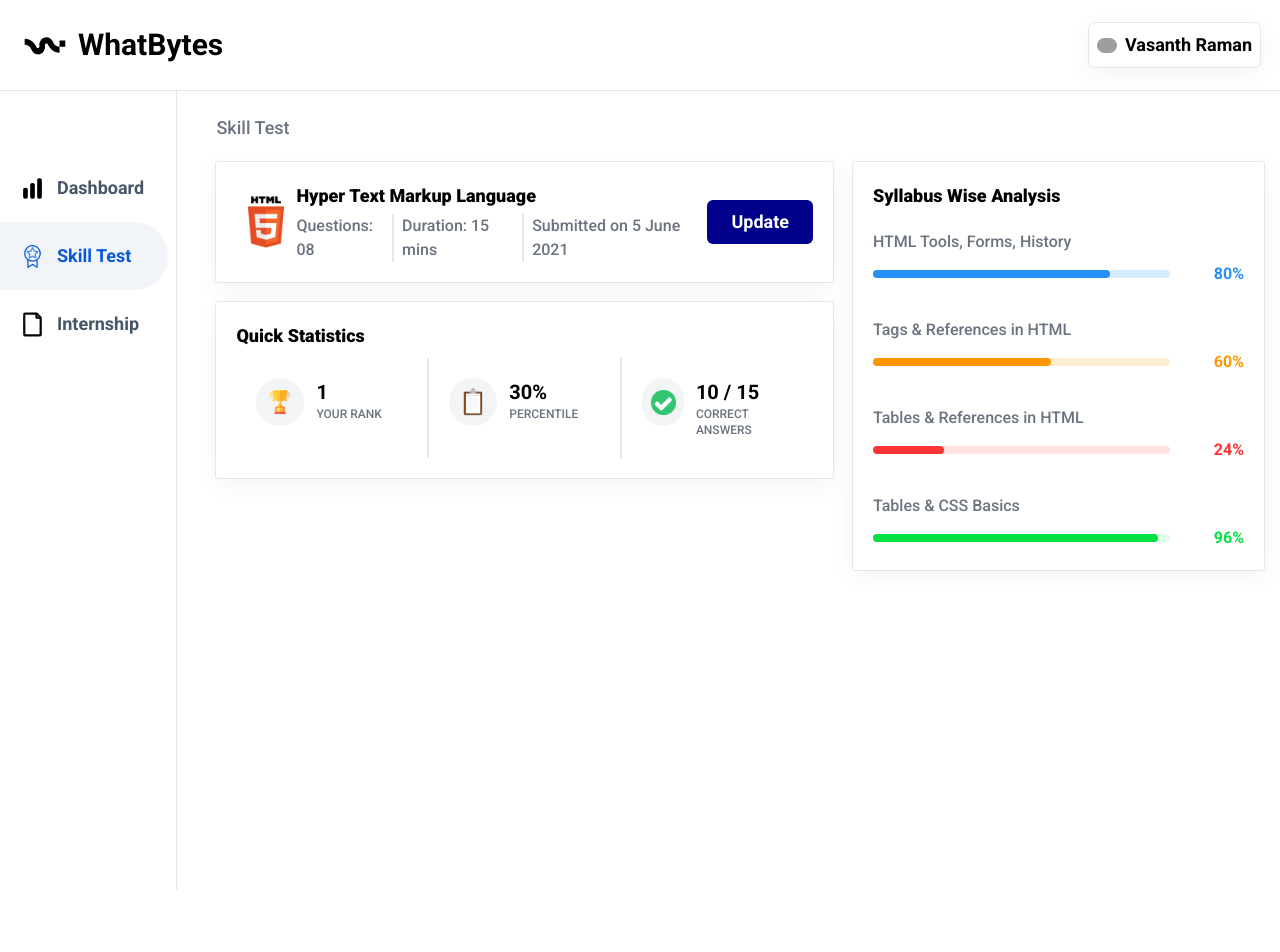
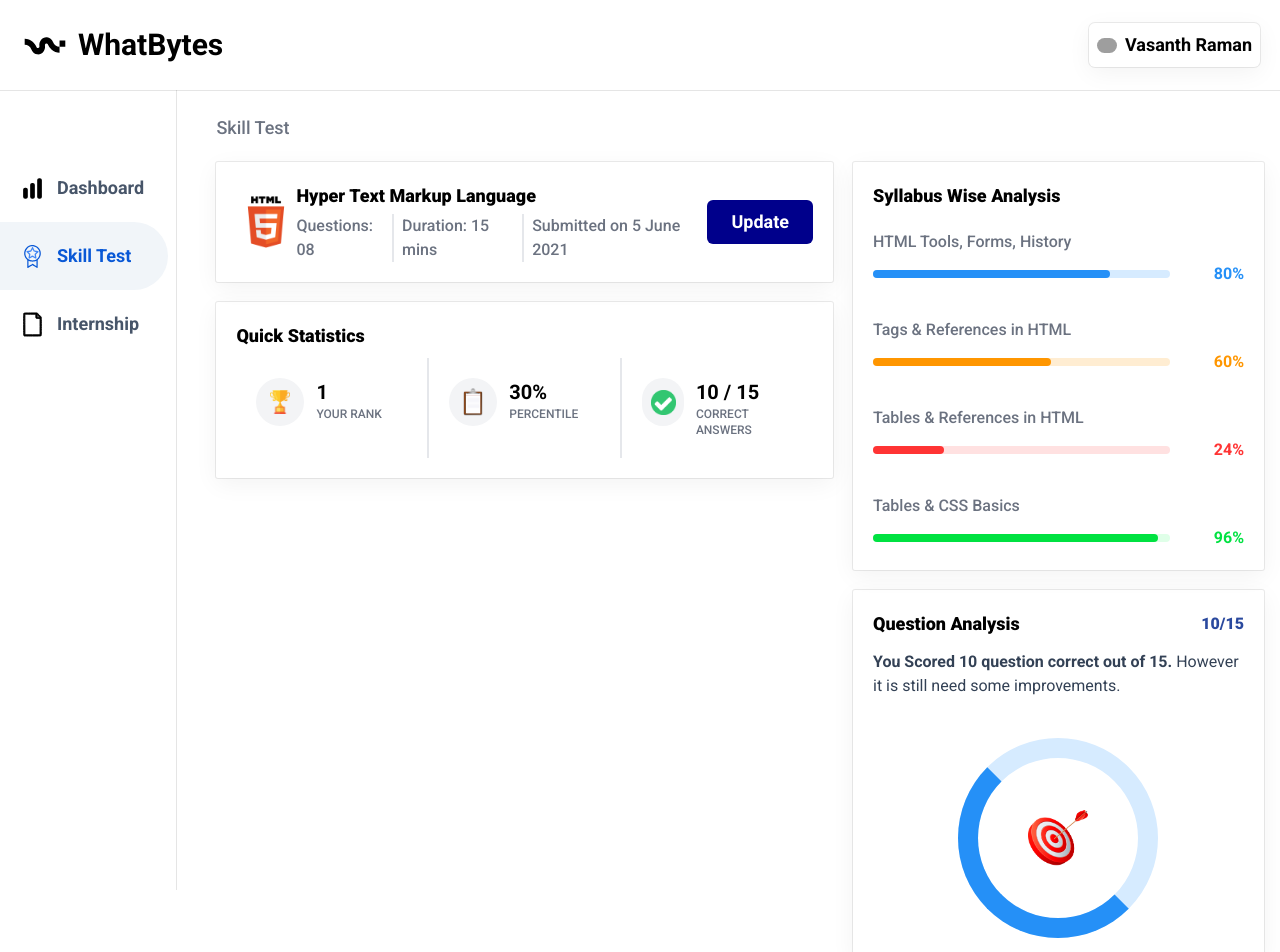
Before and after one commit to vasa-r/whatbytes-assignments, a Next.js app: page / in a window 1280 px wide. Shown: the top 952 px of the page. Before the commit the page ends 914 px from the top, so only its background shows below. Built offline with nearby package versions, Linux system fonts and the light colour scheme; grey boxes are pictures that could not be loaded.

Commit message:
feat: progress bar for questions done

```diff
--- a/components/Analysis/AnalysisSection.tsx
+++ b/components/Analysis/AnalysisSection.tsx
@@ -1,10 +1,12 @@
 import React from "react";
 import Syllabus from "./Syllabus";
+import Question from "./Question";
 
 const AnalysisSection = () => {
   return (
     <div className="w-[40%] h-full flex flex-col gap-5">
       <Syllabus />
+      <Question />
     </div>
   );
 };
--- /dev/null
+++ b/components/Analysis/CircleProgress.tsx
@@ -0,0 +1,55 @@
+import Image from "next/image";
+import React from "react";
+import Target from "@/assets/target.png";
+
+interface CircularProgressBarProps {
+  percentage: number;
+}
+
+const CircularProgressBar: React.FC<CircularProgressBarProps> = ({
+  percentage,
+}) => {
+  const rotation = (percentage / 100) * 360;
+
+  return (
+    <div
+      className="relative flex items-center justify-center"
+      style={{
+        width: 200,
+        height: 200,
+      }}
+    >
+      {/* Background Circle (Track) */}
+      <div
+        className="absolute inset-0 rounded-full border-[20px]"
+        style={{
+          borderColor: "#d6ebff",
+        }}
+      ></div>
+
+      {/* Progress Circle */}
+      <div
+        className="absolute inset-0 rounded-full border-[20px] border-transparent"
+        style={{
+          borderTopColor: "#2590f7",
+          borderRightColor: "#2590f7",
+          transform: `rotate(${rotation}deg)`,
+          transformOrigin: "center",
+        }}
+      ></div>
+
+      {/* Center Circle */}
+      <div
+        className="absolute rounded-full bg-white flex justify-center items-center"
+        style={{
+          width: 200 * 0.7,
+          height: 200 * 0.7,
+        }}
+      >
+        <Image src={Target} alt="target image" width={60} height={60} />
+      </div>
+    </div>
+  );
+};
+
+export default CircularProgressBar;
--- /dev/null
+++ b/components/Analysis/Question.tsx
@@ -0,0 +1,27 @@
+import React from "react";
+import Card from "../Card";
+import CircularProgressBar from "./CircleProgress";
+
+const Question = () => {
+  return (
+    <Card>
+      <div>
+        <div className="flex items-center justify-between">
+          <h2 className="text-lg font-extrabold">Question Analysis</h2>
+          <h2 className="text-normal font-extrabold text-[#00258bd5]">10/15</h2>
+        </div>
+        <h2 className="mt-3 text-base font-bold text-slate-700">
+          You Scored 10 question correct out of 15.{" "}
+          <span className="font-normal">
+            However it is still need some improvements.
+          </span>
+        </h2>
+        <div className="flex items-center justify-center mt-10">
+          <CircularProgressBar percentage={50} />
+        </div>
+      </div>
+    </Card>
+  );
+};
+
+export default Question;
```
Also changed, not shown: assets/target.png (added).
